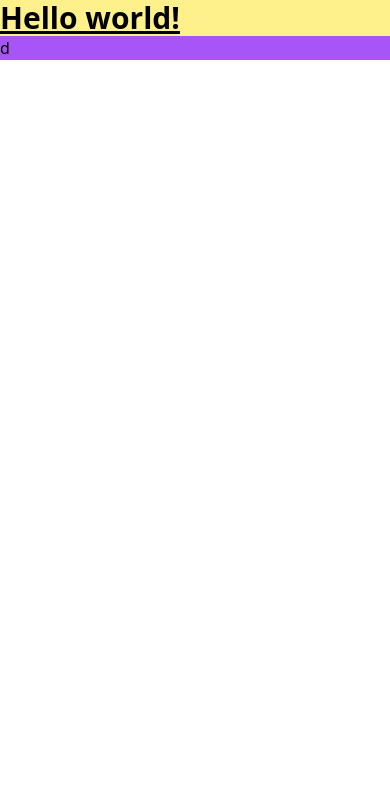
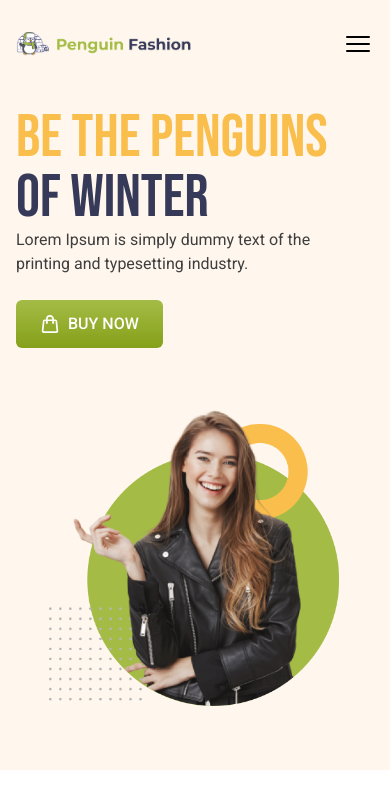
Before and after one commit to tanbir-hossen/penguin-fashion, a website: page index.html in a window 390 px wide. Drawn offline with Linux system fonts and the light colour scheme.

Commit message:
style header and hero for small device

```diff
--- a/index.html
+++ b/index.html
@@ -1,14 +1,74 @@
-<!doctype html>
+<!DOCTYPE html>
 <html>
-<head>
-  <meta charset="UTF-8">
-  <meta name="viewport" content="width=device-width, initial-scale=1.0">
-  <link href="./src/output.css" rel="stylesheet">
-</head>
-<body>
-  <h1 class="text-3xl font-bold underline bg-yellow-200">
-    Hello world!
-  </h1>
-  <div class="bg-purple-500">d</div>
-</body>
+  <head>
+    <meta charset="UTF-8" />
+    <meta name="viewport" content="width=device-width, initial-scale=1.0" />
+    <link rel="preconnect" href="https://fonts.googleapis.com" />
+    <link rel="preconnect" href="https://fonts.gstatic.com" crossorigin />
+    <link
+      href="https://fonts.googleapis.com/css2?family=Bebas+Neue&family=Roboto:ital,wght@0,100;0,300;0,400;0,500;0,700;0,900;1,100;1,300;1,400;1,500;1,700;1,900&display=swap"
+      rel="stylesheet"
+    />
+    <link href="./src/output.css" rel="stylesheet" />
+  </head>
+  <body>
+    <section class="bg-orange-50">
+      <header class="flex justify-between pt-7 px-4 items-center">
+        <a href="/">
+          <img
+            src="./src/icons/logo.png"
+            alt="Penguin Fashion Logo"
+            class="w-44 md:w-56"
+          />
+        </a>
+        <nav>
+          <svg
+            xmlns="http://www.w3.org/2000/svg"
+            fill="none"
+            viewBox="0 0 24 24"
+            stroke-width="1.5"
+            stroke="currentColor"
+            class="size-8 md:hidden"
+          >
+            <path
+              stroke-linecap="round"
+              stroke-linejoin="round"
+              d="M3.75 6.75h16.5M3.75 12h16.5m-16.5 5.25h16.5"
+            />
+          </svg>
+        </nav>
+      </header>
+      <div class="max-w-[370px] pl-4 mt-12">
+        <h1 class="text-6xl font-heading">
+          <span class="text-[#FABE4C]">Be the Penguins</span>
+          <span class="text-[#363958]">of Winter</span>
+        </h1>
+        <p class="max-w-[300px] mb-6 font-roboto text-base text-[#3E3E3E]">
+          Lorem Ipsum is simply dummy text of the printing and typesetting
+          industry.
+        </p>
+        <a href="/" class="flex items-center w-fit px-6 py-3 rounded-md bg-gradient-to-b from-[#A4BC46] to-[#85A019] font-roboto font-medium text-white">
+          <svg
+            xmlns="http://www.w3.org/2000/svg"
+            fill="none"
+            viewBox="0 0 24 24"
+            stroke-width="2"
+            stroke="currentColor"
+            class="size-5 mr-2"
+          >
+            <path
+              stroke-linecap="round"
+              stroke-linejoin="round"
+              d="M15.75 10.5V6a3.75 3.75 0 1 0-7.5 0v4.5m11.356-1.993 1.263 12c.07.665-.45 1.243-1.119 1.243H4.25a1.125 1.125 0 0 1-1.12-1.243l1.264-12A1.125 1.125 0 0 1 5.513 7.5h12.974c.576 0 1.059.435 1.119 1.007ZM8.625 10.5a.375.375 0 1 1-.75 0 .375.375 0 0 1 .75 0Zm7.5 0a.375.375 0 1 1-.75 0 .375.375 0 0 1 .75 0Z"
+            />
+          </svg>
+          BUY NOW
+        </a>
+      </div>
+      <div>
+        <img src="./src/images/model.png" alt="Hero Model Image" class="w-3/4 mx-auto mt-14 pb-16">
+      </div>
+    </section>
+    <main></main>
+  </body>
 </html>
--- a/tailwind.config.js
+++ b/tailwind.config.js
@@ -2,7 +2,12 @@
 module.exports = {
   content: ["./*.{html,js}"],
   theme: {
-    extend: {},
+    extend: {
+      fontFamily: {
+        'roboto': ['Roboto', 'sans-serif'],
+        'heading': ['"Bebas\\ Neue", sans-serif']
+      },
+    },
   },
   plugins: [],
 }
```
Also changed, not shown: src/output.css.
